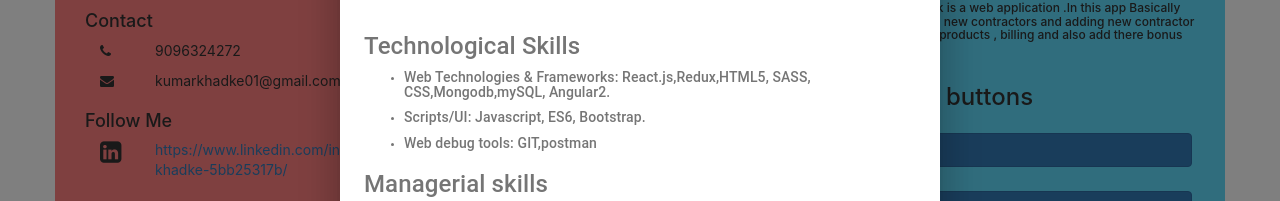
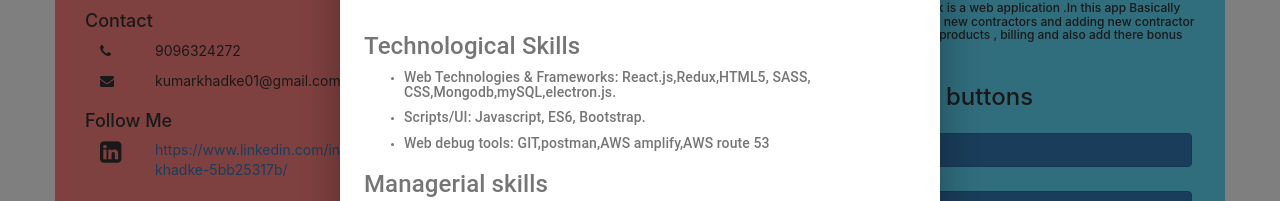
Before and after one commit to kunalkhadke01/kunalportfolio, a React (Create React App) app: page / in a window 1280 px wide. Both pictures are taken after a click on the button "Key Skills". Shown: the part 259-460 px from the top of the page. Built offline with nearby package versions, Linux system fonts and the light colour scheme; grey boxes are pictures that could not be loaded.

Commit message:
check test

```diff
--- a/src/KeySkills.js
+++ b/src/KeySkills.js
@@ -21,9 +21,9 @@ export default function KeySkills() {
                 <DialogContentText id="alert-dialog-slide-description">
                     <h3>Technological Skills</h3>
                     <ul>
-                        <li><h5>Web Technologies & Frameworks: React.js,Redux,HTML5, SASS, CSS,Mongodb,mySQL, Angular2.</h5></li>
+                        <li><h5>Web Technologies & Frameworks: React.js,Redux,HTML5, SASS, CSS,Mongodb,mySQL,electron.js.</h5></li>
                         <li><h5>Scripts/UI: Javascript, ES6, Bootstrap.</h5></li>
-                        <li><h5>Web debug tools: GIT,postman</h5></li>
+                        <li><h5>Web debug tools: GIT,postman,AWS amplify,AWS route 53</h5></li>
                     </ul>
                     <h3>Managerial skills </h3>
                     <ul>
```
